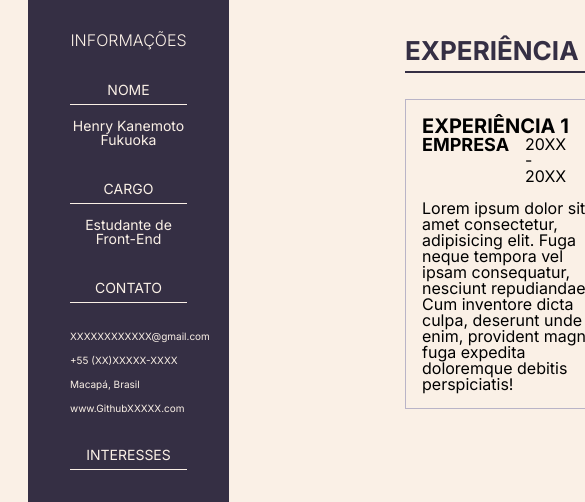
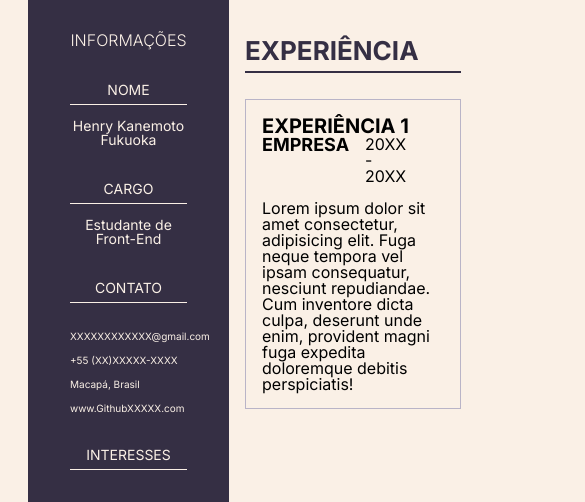
Before and after one commit to HenryKanemoto/portf-lio-curr-culo, a plain HTML site: page index.html in a window 390 px wide. Shown: the part 162-664 px from the top of the page, 585 px wide, since content can reach past the window. Drawn offline with Linux system fonts and the light colour scheme.

Commit message:
Atualização style.css 1.1
correção do MediaQuery

```diff
--- a/style.css
+++ b/style.css
@@ -20,3 +20,12 @@ body{
     font-weight: 400;
     font-family: "Inter"
 }
+
+@media all and (max-width:600px) {
+    body{
+        width: 100%;
+        padding: 0;
+        margin: 0;
+        gap: 0;
+    }
+}
```
